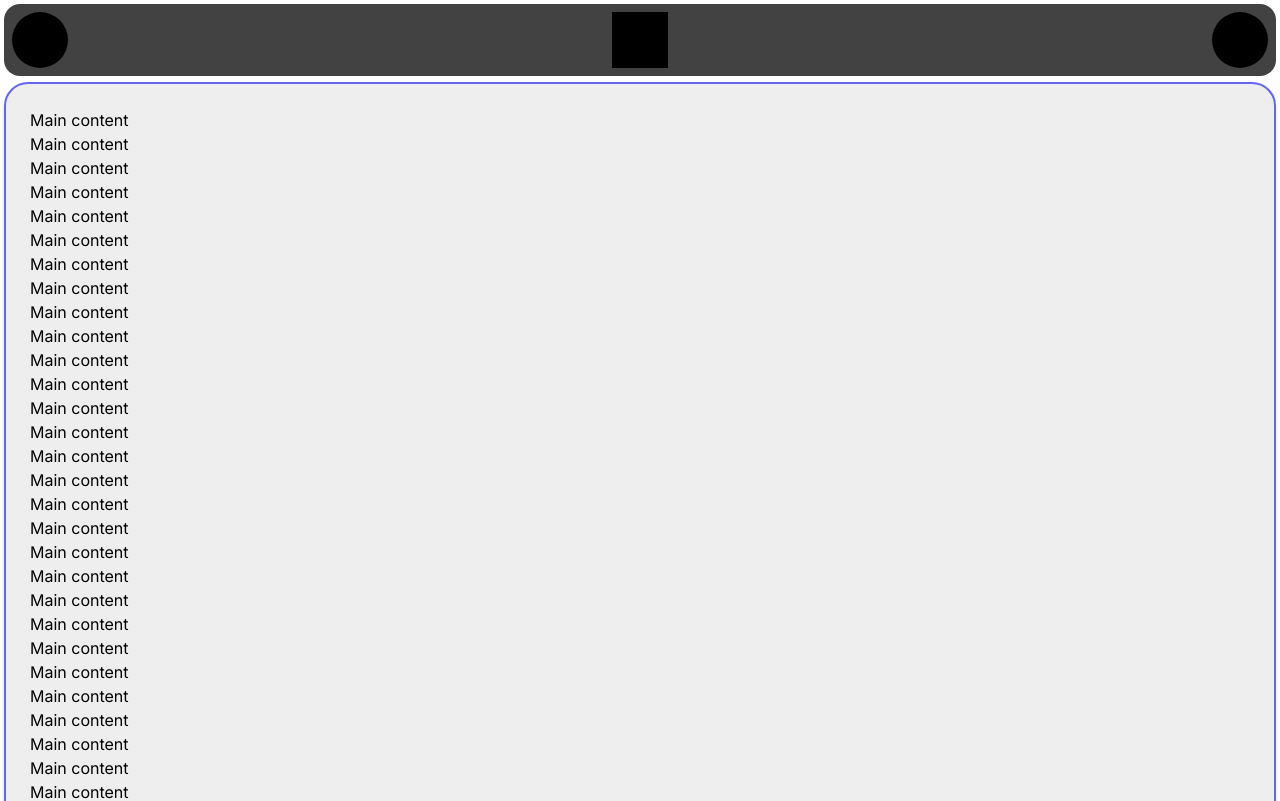
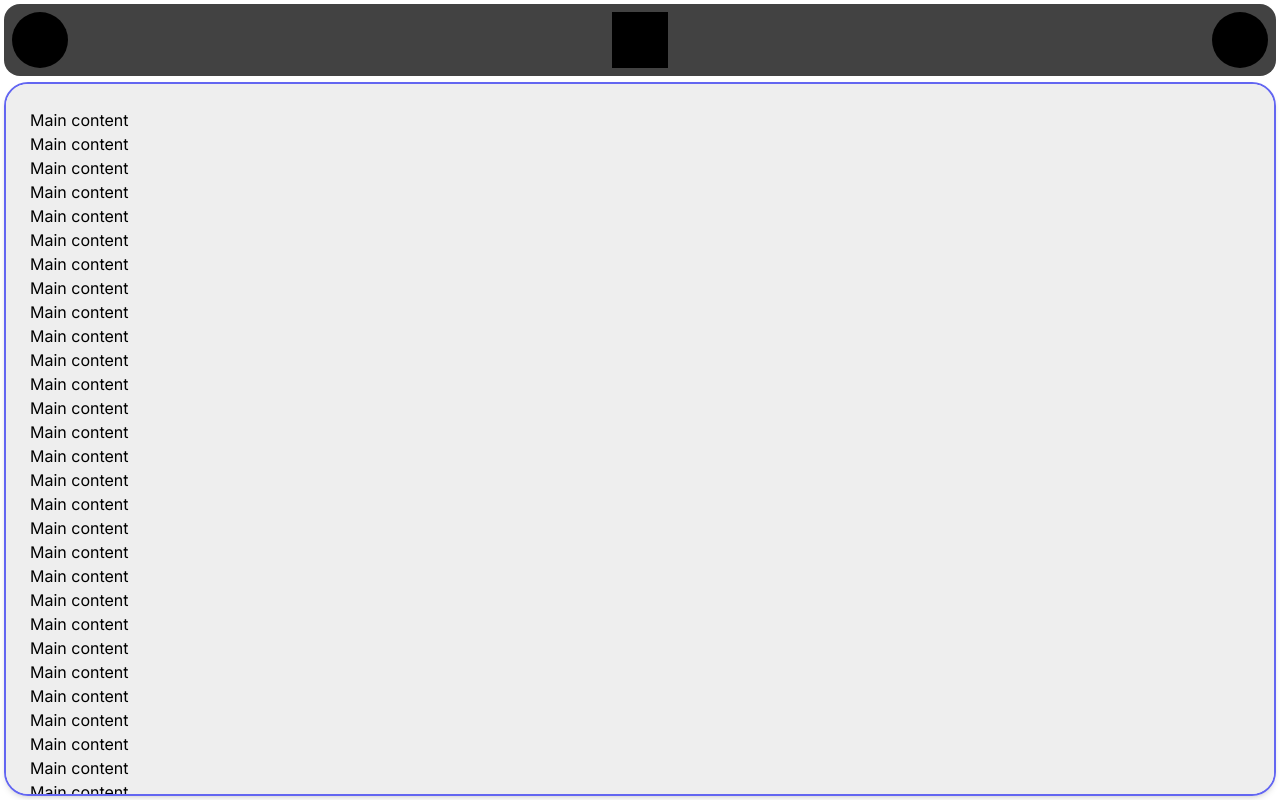
Before and after one commit to theacing/tg-web-app-next, a Next.js app: page / in a window 1280 px wide. Shown: the top 801 px of the page. Built offline with nearby package versions, Linux system fonts and the light colour scheme.

Commit message:
Rever t"tg viewport height"
This reverts commit 0a9eff3104d9db2d3716c6136b2b0be33dd22852.

```diff
--- a/app/globals.css
+++ b/app/globals.css
@@ -5,7 +5,7 @@
 html,
 body,
 :root{
-    height: var(--tg-viewport-height);
+    height: 100%;
 }
 
 body{
```
